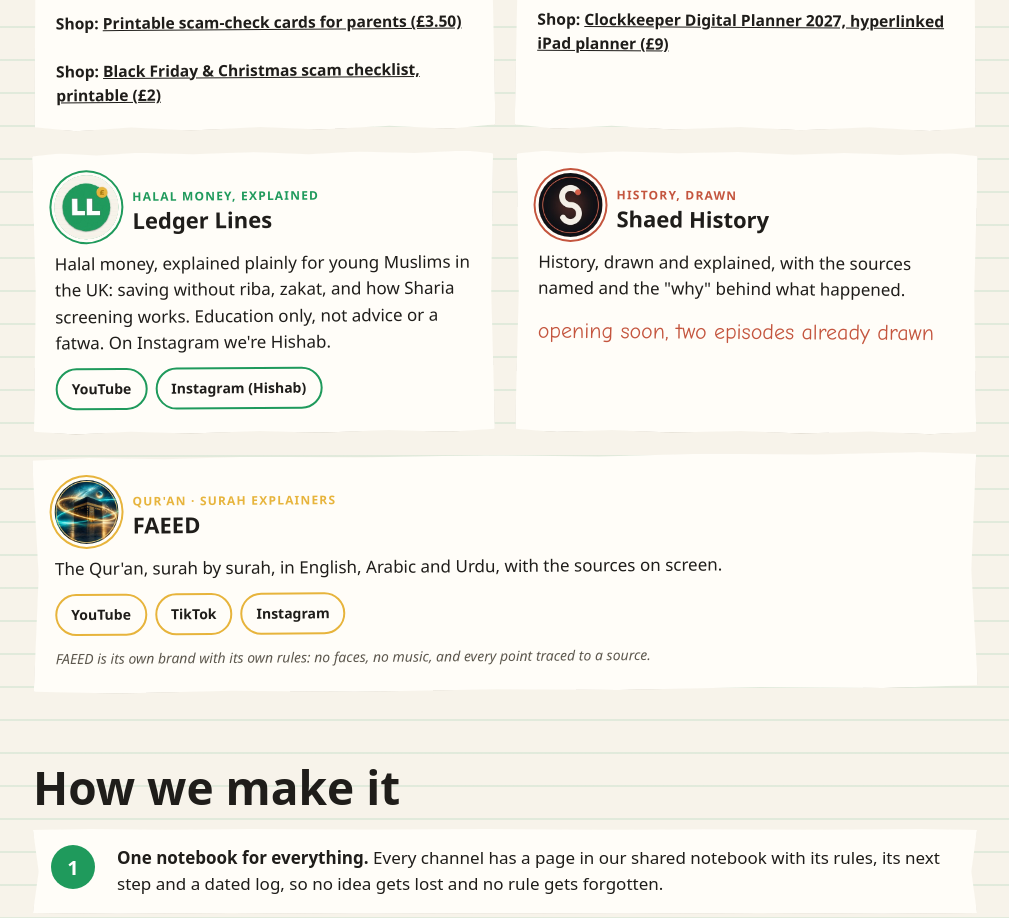
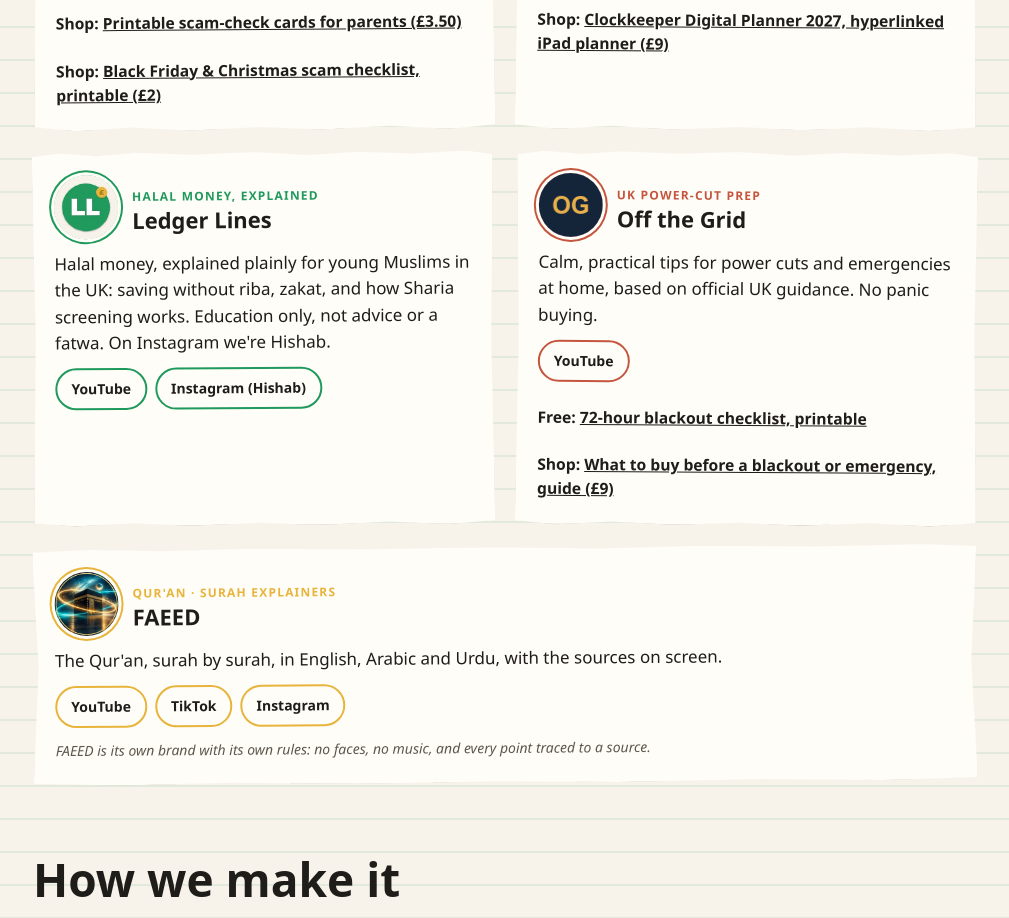
Before and after one commit to shaedstudio/shaedstudio.github.io, a plain HTML site: page index.html in a window 1280 px wide. Shown: the part 863-1781 px from the top of the page, without its empty margins (135-1144 px from the left). Drawn offline with Linux system fonts and the light colour scheme.

Commit message:
Replace removed Shaed History card with Off the Grid (free checklist + guide)
Co-Authored-By: Claude Opus 5.5 <noreply@anthropic.com>

```diff
--- a/index.html
+++ b/index.html
@@ -142,10 +142,14 @@ footer{margin-top:80px;display:grid;gap:10px;color:var(--muted);font-size:15px}
     </article>
 
     <article class="ch torn" style="--c:var(--brick)">
-      <div class="head"><img src="img/history.jpg" alt="Shaed History S mark" width="64" height="64">
-        <div><span class="label">History, drawn</span><h3>Shaed History</h3></div></div>
-      <p>History, drawn and explained, with the sources named and the "why" behind what happened.</p>
-      <span class="soon">opening soon, two episodes already drawn</span>
+      <div class="head"><img src="img/offgrid.jpg" alt="Off the Grid OG logo" width="64" height="64">
+        <div><span class="label">UK power-cut prep</span><h3>Off the Grid</h3></div></div>
+      <p>Calm, practical tips for power cuts and emergencies at home, based on official UK guidance. No panic buying.</p>
+      <div class="links">
+        <a href="https://www.youtube.com/@OffTheGridPrep">YouTube</a>
+      </div>
+      <p class="shop"><b>Free:</b> <a href="https://whop.com/mss-gen-1/72-hour-blackout-checklist-uk-free-printable/" rel="noopener">72-hour blackout checklist, printable</a></p>
+      <p class="shop"><b>Shop:</b> <a href="https://whop.com/mss-gen-1/blackout-preparedness-checklist" rel="noopener">What to buy before a blackout or emergency, guide (&pound;9)</a></p>
     </article>
 
     <article class="ch torn wide" style="--c:var(--gold)">
```
Also changed, not shown: img/offgrid.jpg (added).
